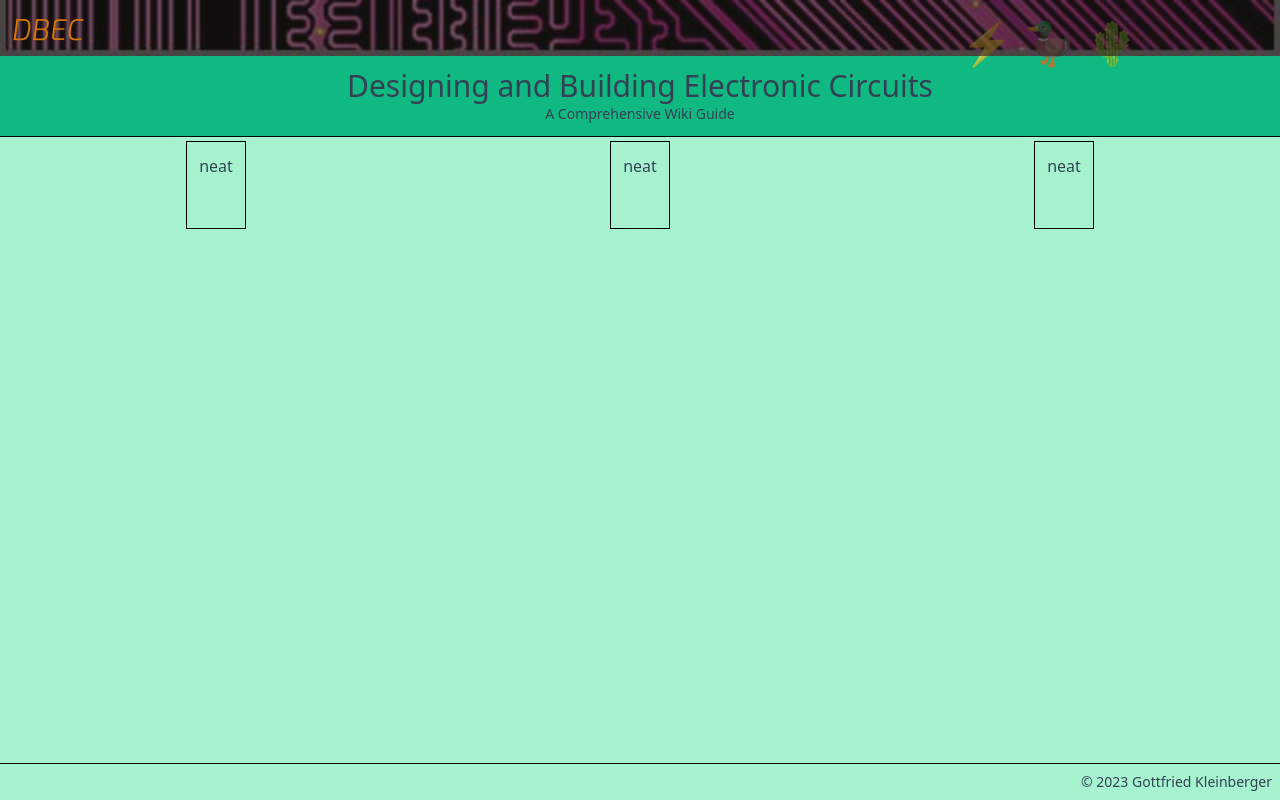
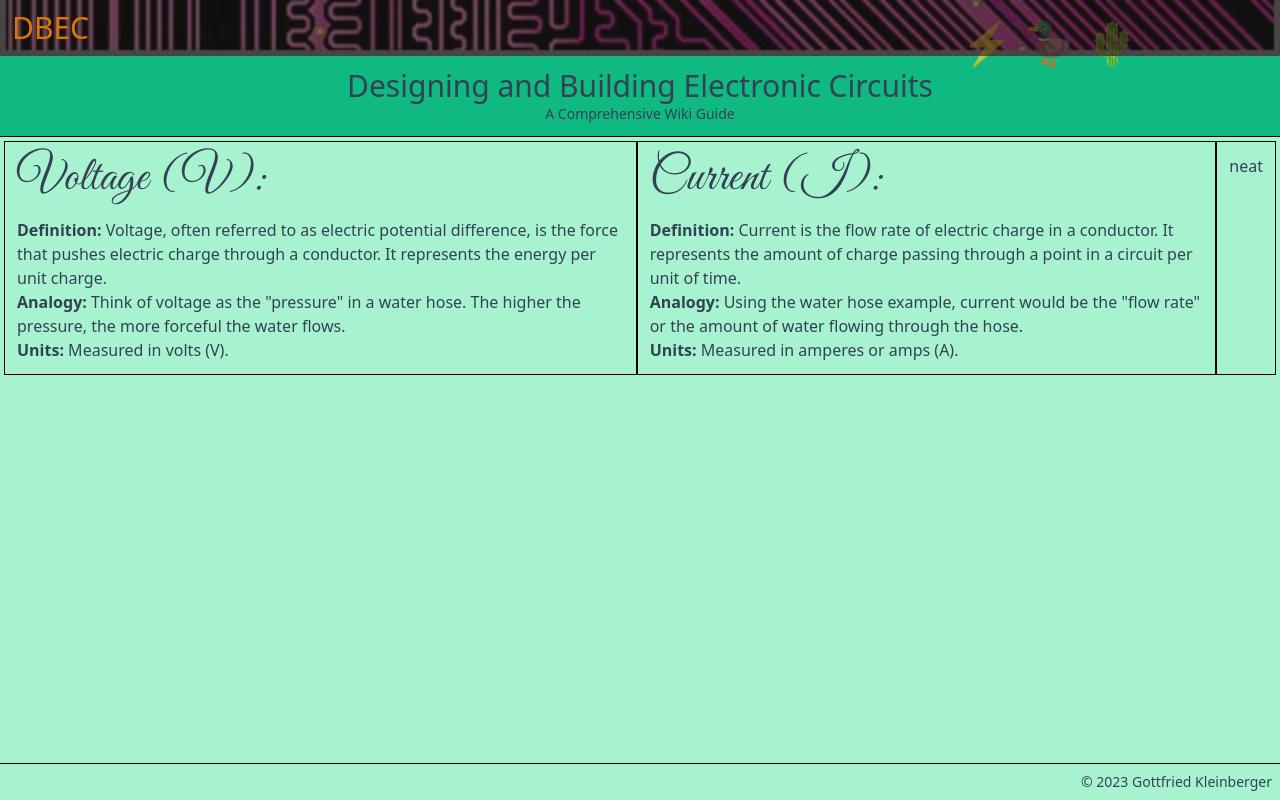
Before and after one commit to deuxp/electronics-emporium, a website: page src/index.html in a window 1280 px wide. Drawn offline with Linux system fonts and the light colour scheme.

Commit message:
definitions

```diff
--- a/src/index.html
+++ b/src/index.html
@@ -7,9 +7,12 @@
   <title>DBEC::Welcome</title>
   <link rel="stylesheet" href="/src/styles/compiled.css">
   <link rel="stylesheet" href="/src/styles/animations.css">
+
   <link rel="preconnect" href="https://fonts.googleapis.com">
   <link rel="preconnect" href="https://fonts.gstatic.com" crossorigin>
-  <link href="https://fonts.googleapis.com/css2?family=Exo+2:ital,wght@1,200;1,300&display=swap" rel="stylesheet">
+  <link href="https://fonts.googleapis.com/css2?family=Exo+2:ital,wght@1,200;1,300&family=Great+Vibes&display=swap"
+    rel="stylesheet">
+
 </head>
 
 <body class="flex flex-col bg-zinc-300 text-slate-700 h-screen">
@@ -26,12 +29,30 @@
       class="bg-emerald-500 border-b border-solid border-t-1 border-black flex flex-col items-center p-3 justify-center">
       <h1 class="text-3xl">Designing and Building Electronic Circuits </h1>
 
-      <h2 class="text-sm">A Comprehensive Wiki Guide</h2>
+      <p class="text-sm">A Comprehensive Wiki Guide</p>
     </header>
 
-    <article class="flex h-24 p-1 justify-around ">
-      <div class="  border border-black border-solid p-3">neat</div>
-      <div class="  border border-black border-solid p-3">neat</div>
+    <article class="flex  p-1 justify-around ">
+      <div class="overflow-scroll  border border-black border-solid p-3">
+        <h2 class="font-vibes text-5xl pb-4">Voltage (V):</h2>
+        <ul>
+          <li><strong>Definition:</strong> Voltage, often referred to as electric potential difference, is the force
+            that pushes electric charge through a conductor. It represents the energy per unit charge.</li>
+          <li><strong>Analogy:</strong> Think of voltage as the "pressure" in a water hose. The higher the pressure, the
+            more forceful the water flows.</li>
+          <li><strong>Units:</strong> Measured in volts (V).</li>
+        </ul>
+      </div>
+      <div class="  border border-black border-solid p-3">
+        <h2 class="font-vibes text-5xl pb-4">Current (I):</h2>
+        <ul>
+          <li><strong>Definition:</strong> Current is the flow rate of electric charge in a conductor. It represents the
+            amount of charge passing through a point in a circuit per unit of time.</li>
+          <li><strong>Analogy:</strong> Using the water hose example, current would be the "flow rate" or the amount of
+            water flowing through the hose.</li>
+          <li><strong>Units:</strong> Measured in amperes or amps (A).</li>
+        </ul>
+      </div>
       <div class="  border border-black border-solid p-3">neat</div>
     </article>
 
--- a/tailwind.config.js
+++ b/tailwind.config.js
@@ -5,7 +5,10 @@ module.exports = {
   theme: {
     extend: {
       backgroundImage: { purpleBoard: "url('/img/5_162.jpg')" },
-      fontFamily: { exo: "'Exo 2', 'sans-serif'" },
+      fontFamily: {
+        exo: ["Exo 2", "sans-serif"],
+        vibes: ["Great Vibes", "cursive"],
+      },
     },
   },
   plugins: [],
```
Also changed, not shown: src/styles/compiled.css.
